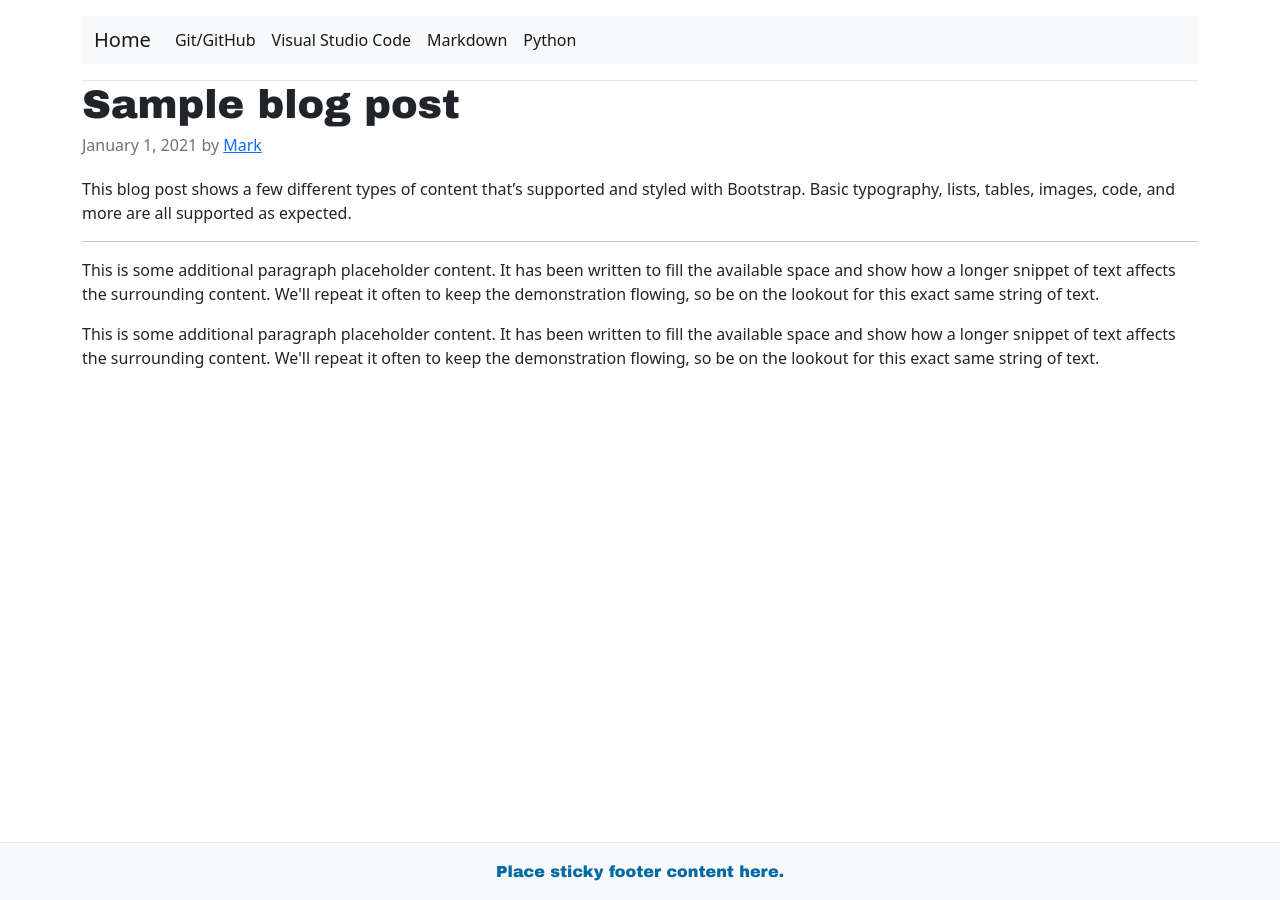
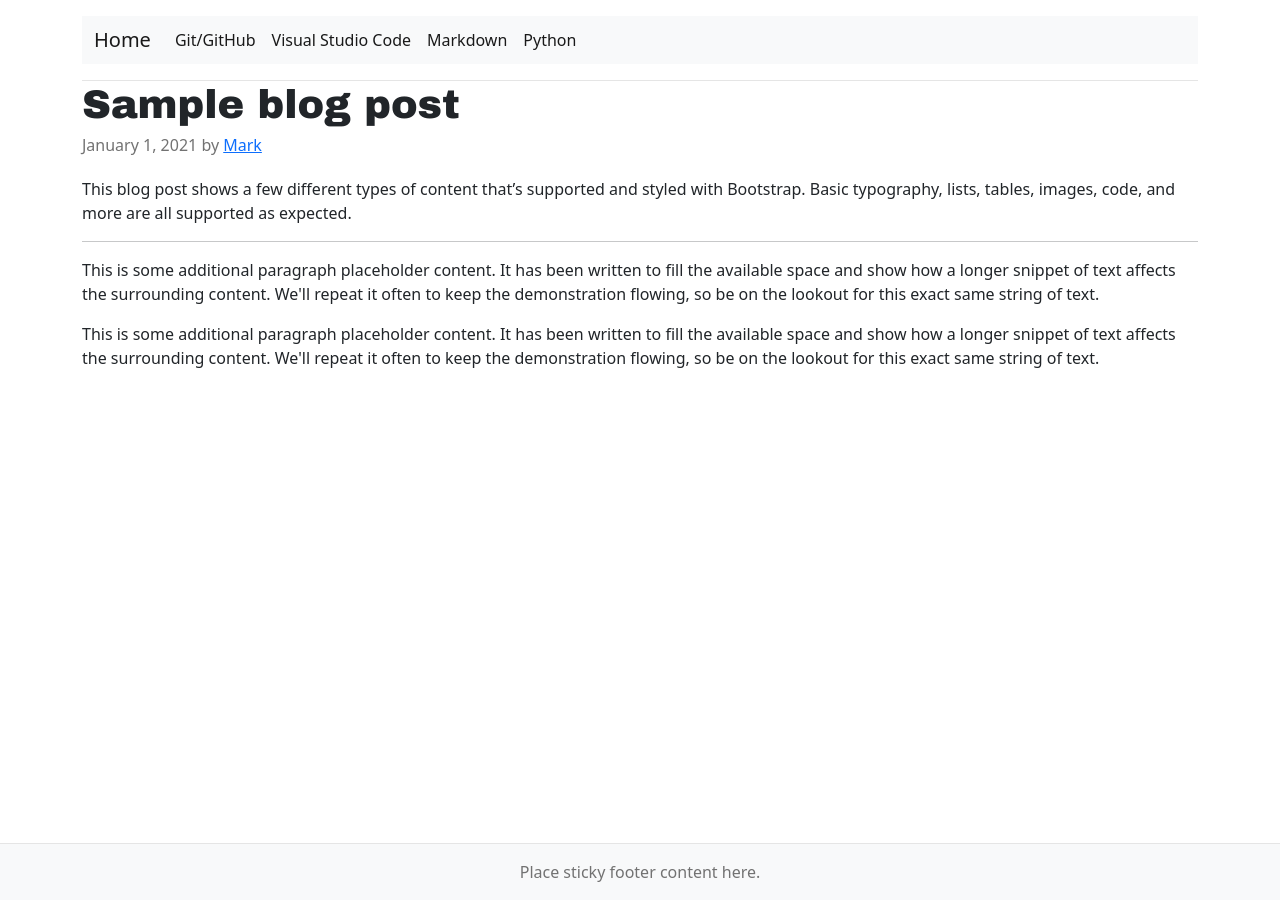
Before and after one commit to ConradoAlmeida/cheatsheets, a Jekyll site: the page built from index.html, in a window 1280 px wide. Built offline with Jekyll 4.4.1, drawn with Linux system fonts in a browser that asks for light colours.

Commit message:
estilos e cor do footer

```diff
--- a/_layouts/default.html
+++ b/_layouts/default.html
@@ -69,7 +69,7 @@
   </div>
 </main>
 <footer class="blog-footer fixed-bottom mt-auto py-3 bg-light">
-<span class="text-custom">Place sticky footer content here.</span>
+<span class="text-mute">Place sticky footer content here.</span>
 </footer>
   </body>
 </html>
--- a/assets/css/blog.css
+++ b/assets/css/blog.css
@@ -102,7 +102,7 @@
   margin-bottom: 0;
 }
 .text-custom {
-  color:rgb(0, 104, 165);
+  color:rgb(85, 130, 156);
   font-family: 'Arial black', Arial, Helvetica, sans-serif;
 }
 .p {
```
